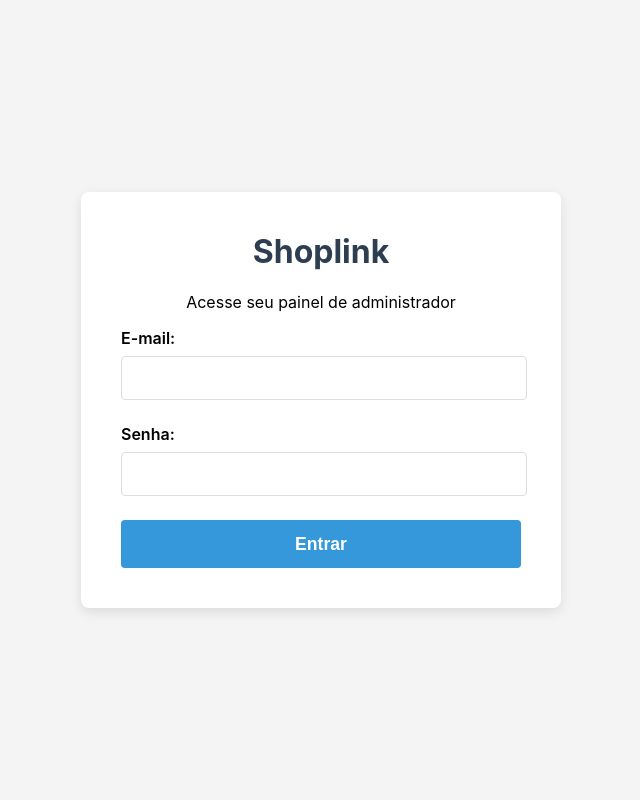
After one commit to Omatheus31/shoplink, a PHP site: page /login.php in a window 1280 px wide. The commit adds this page. Shown: the whole page, without its empty margins (319-959 px from the left). Run offline with PHP 8.4, Linux system fonts and the light colour scheme.

Commit message:
feat: Implement secure user authentication and session management
Creates the 'usuarios' table with secure password hashing using 'password_hash()' and 'PASSWORD_BCRYPT'.

Implements the 'login.php' page as the single entry point for the admin panel.

Creates 'processa_login.php' to validate credentials using 'password_verify()'.

Implements PHP sessions ('session_start()', '_SESSION') to manage user authentication state.

Creates 'admin/verifica_login.php' as a 'guardian' script, included in all admin pages to protect them from unauthorized access.

Implements a 'logout.php' script to securely destroy the session.

Adds an intelligent redirect feature: users attempting to access a protected page are redirected to it after a successful login.

```diff
--- a/admin/adicionar_produto.php
+++ b/admin/adicionar_produto.php
@@ -1,3 +1,4 @@
+<?php require_once 'verifica_login.php'; ?>
 <?php
 // Inclui a conexão com o banco de dados
 require_once '../config/database.php';
@@ -50,6 +51,7 @@ try {
             <a href="produtos.php" style="color: white; margin-right: 15px;">Produtos</a>
             <a href="categorias.php" style="color: white; margin-right: 15px;">Categorias</a>
             <a href="adicionar_produto.php" style="color: white;  font-weight: bold;">Adicionar Produto</a>
+            <a href="../logout.php" style="color: #ffcccc; margin-left: auto;">Sair</a>
         </nav>
     </header>
 
--- a/admin/categorias.php
+++ b/admin/categorias.php
@@ -1,3 +1,4 @@
+<?php require_once 'verifica_login.php'; ?>
 <?php
 require_once '../config/database.php';
 
@@ -66,6 +67,7 @@ try {
             <a href="produtos.php" style="color: white; margin-right: 15px;">Produtos</a>
             <a href="categorias.php" style="color: white; margin-right: 15px; font-weight: bold;">Categorias</a>
             <a href="adicionar_produto.php" style="color: white;">Adicionar Produto</a>
+            <a href="../logout.php" style="color: #ffcccc; margin-left: auto;">Sair</a>
         </nav>
     </header>
 
--- a/admin/editar_categoria.php
+++ b/admin/editar_categoria.php
@@ -1,3 +1,4 @@
+<?php require_once 'verifica_login.php'; ?>
 <?php
 require_once '../config/database.php';
 
--- a/admin/editar_produto.php
+++ b/admin/editar_produto.php
@@ -1,3 +1,4 @@
+<?php require_once 'verifica_login.php'; ?>
 <?php
 require_once '../config/database.php';
 
@@ -55,6 +56,7 @@ if (isset($_GET['id'])) {
             <a href="pedidos.php" style="color: white; margin-right: 15px;">Pedidos</a>
             <a href="produtos.php" style="color: white; margin-right: 15px;">Produtos</a>
             <a href="categorias.php" style="color: white; margin-right: 15px;">Categorias</a>
+            <a href="../logout.php" style="color: #ffcccc; margin-left: auto;">Sair</a>
         </nav>
     </header>
 
--- a/admin/pedidos.php
+++ b/admin/pedidos.php
@@ -1,3 +1,4 @@
+<?php require_once 'verifica_login.php'; ?>
 <?php
 require_once '../config/database.php';
 
@@ -43,7 +44,7 @@ try {
             <a href="produtos.php" style="color: white; margin-right: 15px;">Produtos</a>
             <a href="categorias.php" style="color: white; margin-right: 15px;">Categorias</a>
             <a href="adicionar_produto.php" style="color: white;">Adicionar Produto</a>
-
+            <a href="../logout.php" style="color: #ffcccc; margin-left: auto;">Sair</a>
         </nav>
     </header>
 
--- a/admin/produtos.php
+++ b/admin/produtos.php
@@ -1,3 +1,4 @@
+<?php require_once 'verifica_login.php'; ?>
 <?php
 require_once '../config/database.php';
 
@@ -47,7 +48,7 @@ try {
             <a href="produtos.php" style="color: white; margin-right: 15px; font-weight: bold;">Produtos</a>
             <a href="categorias.php" style="color: white; margin-right: 15px;">Categorias</a>
             <a href="adicionar_produto.php" style="color: white;">Adicionar Produto</a>
-
+            <a href="../logout.php" style="color: #ffcccc; margin-left: auto;">Sair</a>
         </nav>
     </header>
 
--- /dev/null
+++ b/login.php
@@ -0,0 +1,122 @@
+<?php
+// Inicia a sessão no topo de CADA página que vai usar sessões
+session_start();
+
+// Se o usuário já estiver logado, redireciona para o painel de admin
+if (isset($_SESSION['id_usuario'])) {
+    header("Location: admin/pedidos.php");
+    exit();
+}
+?>
+<!DOCTYPE html>
+<html lang="pt-BR">
+<head>
+    <meta charset="UTF-8">
+    <meta name="viewport" content="width=device-width, initial-scale=1.0">
+    <title>Login - Shoplink Admin</title>
+    <style>
+        body {
+            font-family: -apple-system, BlinkMacSystemFont, 'Segoe UI', Roboto, Helvetica, Arial, sans-serif;
+            background-color: #f4f4f4;
+            display: flex;
+            justify-content: center;
+            align-items: center;
+            height: 100vh;
+            margin: 0;
+        }
+        .login-container {
+            background-color: #fff;
+            padding: 2.5rem;
+            border-radius: 8px;
+            box-shadow: 0 4px 12px rgba(0,0,0,0.1);
+            width: 100%;
+            max-width: 400px;
+            text-align: center;
+        }
+        .login-container h1 {
+            margin-top: 0;
+            color: #2c3e50;
+        }
+        .login-form-group {
+            margin-bottom: 1.5rem;
+            text-align: left;
+        }
+        .login-form-group label {
+            display: block;
+            margin-bottom: 0.5rem;
+            font-weight: 600;
+        }
+        .login-form-group input {
+            width: 95%;
+            padding: 0.75rem;
+            border: 1px solid #ddd;
+            border-radius: 4px;
+            font-size: 1rem;
+        }
+        .login-btn {
+            width: 100%;
+            padding: 0.85rem;
+            border: none;
+            border-radius: 4px;
+            background-color: #3498db;
+            color: white;
+            font-size: 1.1rem;
+            font-weight: 600;
+            cursor: pointer;
+            transition: background-color 0.3s;
+        }
+        .login-btn:hover {
+            background-color: #2980b9;
+        }
+        .login-error {
+            background-color: #f8d7da;
+            color: #721c24;
+            border: 1px solid #f5c6cb;
+            padding: 10px;
+            border-radius: 4px;
+            margin-bottom: 15px;
+        }
+    </style>
+</head>
+<body>
+    <div class="login-container">
+        <h1>Shoplink</h1>
+        <p>Acesse seu painel de administrador</p>
+
+        <?php
+        // Verifica se há uma mensagem de erro vinda da URL
+        if (isset($_GET['erro'])) {
+            $erro = '';
+            switch ($_GET['erro']) {
+                case 'credenciais':
+                    $erro = 'E-mail ou senha incorretos.';
+                    break;
+                case 'acesso_negado':
+                    $erro = 'Você precisa fazer login para acessar esta página.';
+                    break;
+            }
+            if ($erro) {
+                echo '<div class="login-error">' . $erro . '</div>';
+            }
+        }
+        ?>
+
+        <form action="processa_login.php" method="POST">
+            <?php
+            if (isset($_GET['redirect_url'])) {
+                echo '<input type="hidden" name="redirect_url" value="' . htmlspecialchars($_GET['redirect_url']) . '">';
+            }
+            ?>
+            <div class="login-form-group">
+                <label for="email">E-mail:</label>
+                <input type="email" id="email" name="email" required>
+            </div>
+            <div class="login-form-group">
+                <label for="senha">Senha:</label>
+                <input type="password" id="senha" name="senha" required>
+            </div>
+            <button type="submit" class="login-btn">Entrar</button>
+        </form>
+    </div>
+</body>
+</html>
```
Also changed, not shown: admin/verifica_login.php (added, +21 -0 lines), logout.php (added, +24 -0 lines), processa_login.php (added, +64 -0 lines).
